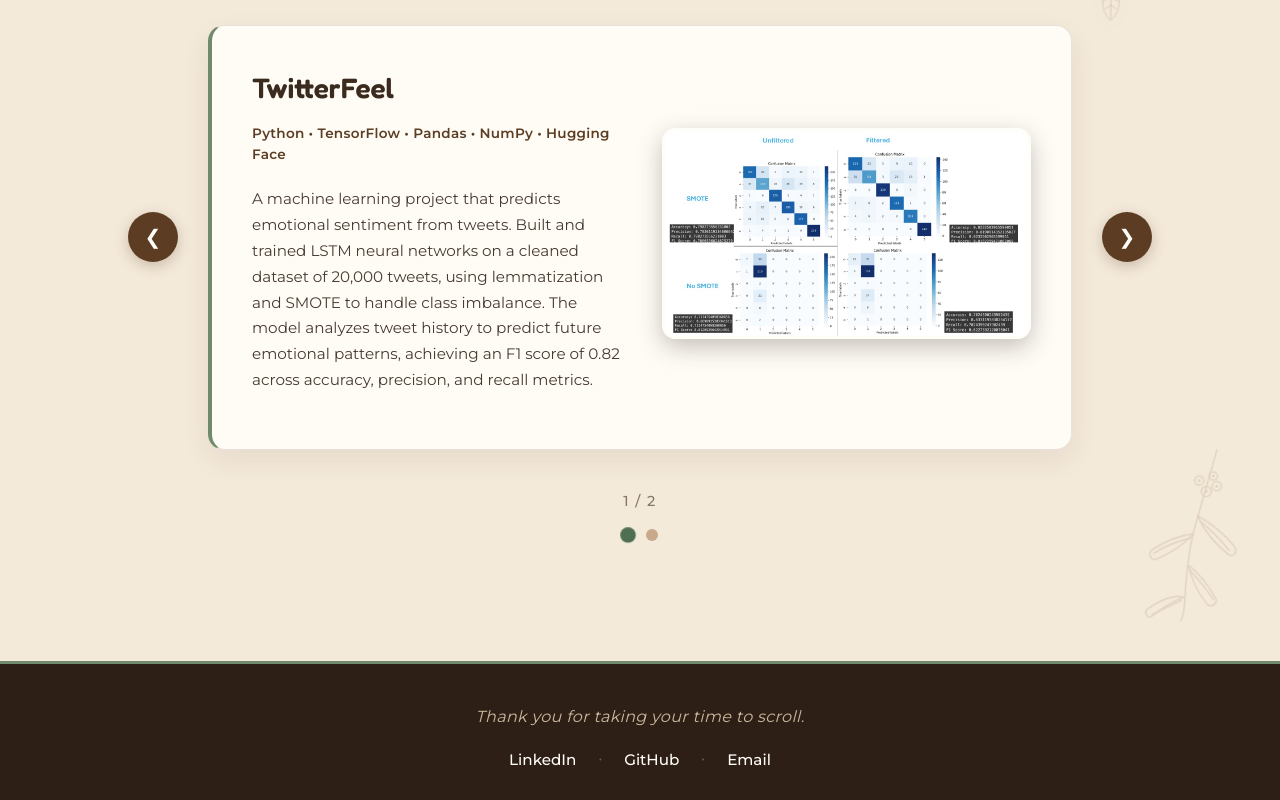
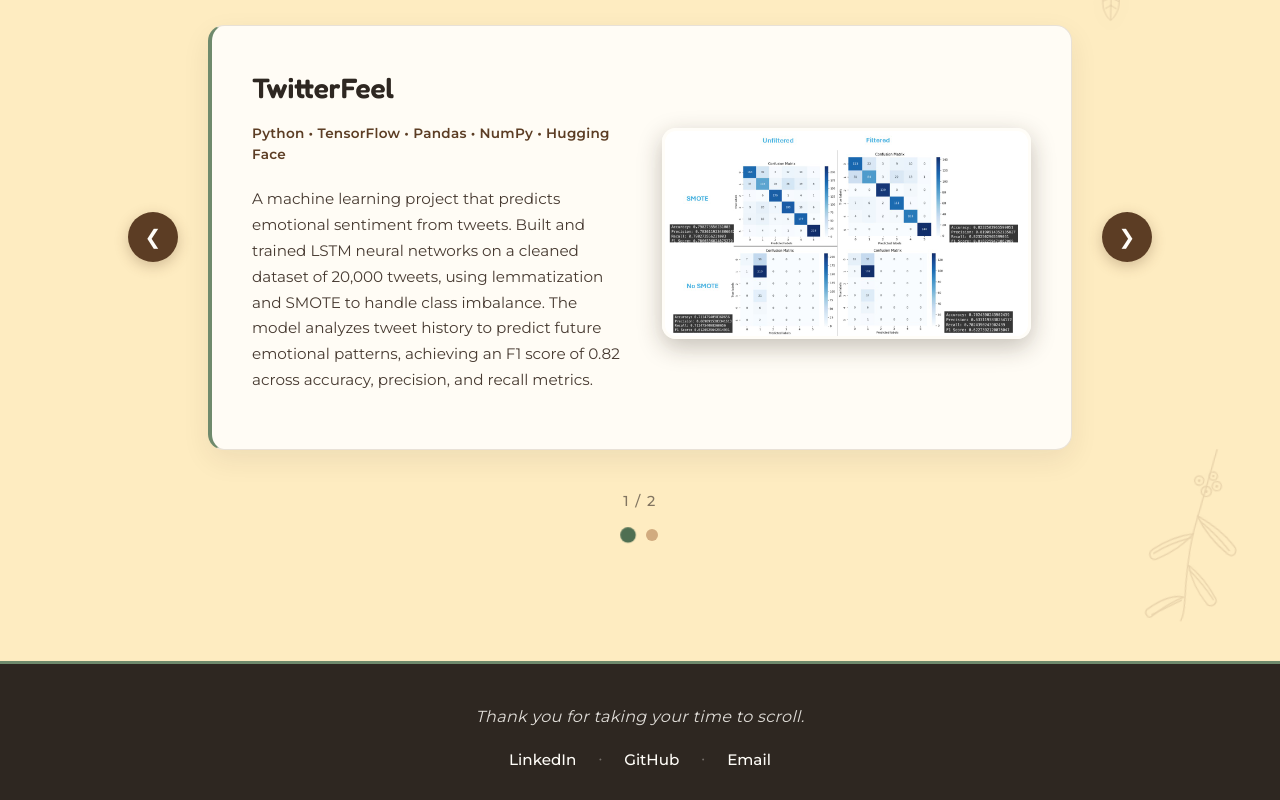
Before and after one commit to jaguan2/personal-portfolio, a React (Vite) app: page / in a window 1280 px wide. Shown: the part 3495-4295 px from the top of the page. Built offline with nearby package versions, Linux system fonts and the light colour scheme; a web font is replaced by a local one.

Commit message:
- tweaking color pallete

```diff
--- a/src/App.css
+++ b/src/App.css
@@ -1,20 +1,20 @@
 /* Design tokens - airy cream cafe palette (white-forward, dark brown accents) */
 :root {
   /* Base colors */
-  --bg: #F4EADA;                      /* warm cream page background */
-  --bg-warm: #EFE2CC;                 /* slightly deeper cream for section variation */
+  --bg: #FEECC1;                      /* buttery cream page background */
+  --bg-warm: #F5DDA8;                 /* slightly deeper cream for section variation */
   --surface: rgba(255, 253, 248, 0.95); /* near-white card, faint warm tint */
   --surface-solid: #FFFDF8;           /* near-white solid */
-  --footer: #2E1F16;                  /* deep espresso for the grounding cap */
-  --text: #3B2A1E;                    /* warm dark brown (body & headings) */
-  --text-muted: rgba(59, 42, 30, 0.78);
-  --text-subtle: rgba(59, 42, 30, 0.60);
+  --footer: #2E2721;                  /* deep espresso for the grounding cap */
+  --text: #2E2721;                    /* warm dark brown (body & headings) */
+  --text-muted: rgba(46, 39, 33, 0.78);
+  --text-subtle: rgba(46, 39, 33, 0.60);
 
   /* Warm brown ramp — primary action / CTA color */
-  --accent: #A07956;                  /* caramel mid */
-  --accent-soft: #C9A98C;             /* light caramel */
-  --accent-strong: #5C3D24;           /* dark brown CTA fill */
-  --accent-hover: #8B6648;            /* caramel hover */
+  --accent: #BA8F68;                  /* caramel mid */
+  --accent-soft: #D1AB7F;             /* light caramel */
+  --accent-strong: #5C3D24;           /* dark brown CTA fill (kept for punch) */
+  --accent-hover: #7C634A;            /* mid-brown hover */
   --accent-strong-hover: #3F2A19;     /* deepest brown */
 
   /* Sage leaf ramp — secondary accent (underlines, borders, motifs) */
@@ -26,9 +26,9 @@
 
   /* Borders & shadows */
   --border: rgba(92, 61, 36, 0.14);
-  --border-subtle: rgba(168, 130, 109, 0.22);
-  --shadow: 0 10px 28px rgba(59, 42, 30, 0.08);
-  --shadow-hover: 0 16px 40px rgba(59, 42, 30, 0.14);
+  --border-subtle: rgba(186, 143, 104, 0.25);
+  --shadow: 0 10px 28px rgba(46, 39, 33, 0.08);
+  --shadow-hover: 0 16px 40px rgba(46, 39, 33, 0.14);
 }
 
 * {
--- a/src/components/Footer.css
+++ b/src/components/Footer.css
@@ -7,7 +7,7 @@
 }
 
 .closing-message {
-  color: rgba(232, 212, 181, 0.85);
+  color: rgba(255, 253, 248, 0.85);
   font-size: 1rem;
   font-style: italic;
   margin-bottom: 18px;
@@ -36,7 +36,7 @@
 }
 
 .divider {
-  color: rgba(232, 212, 181, 0.35);
+  color: rgba(255, 253, 248, 0.35);
   font-size: 0.8rem;
 }
 
```
